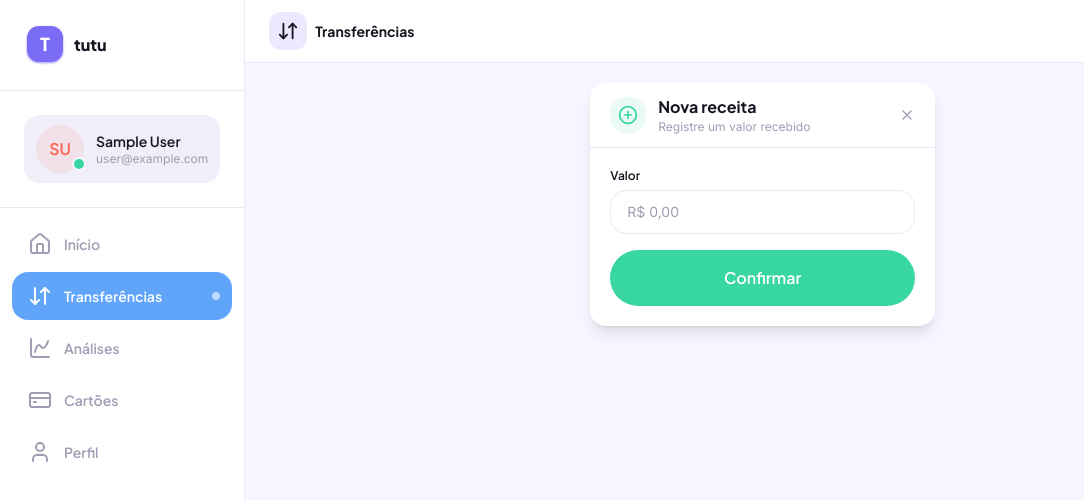
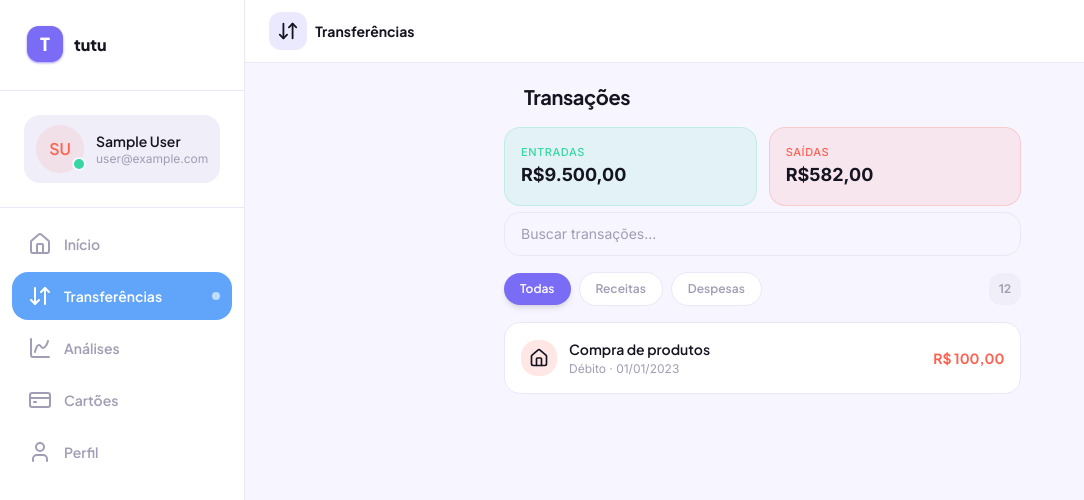
Before and after one commit to codedbytati/web-tutu-app, a React (Vite) app: page /transferencias in a window 1280 px wide. Shown: the top 500 px of the page, without its empty margins (0-1084 px from the left). Built offline with nearby package versions, Linux system fonts and the light colour scheme; no server answers; sample sign-in values are in the browser's storage.

Commit message:
feat: get Transactions page ready

```diff
--- /dev/null
+++ b/src/components/TransactionList/index.tsx
@@ -0,0 +1,39 @@
+import type { LucideIcon } from 'lucide-react'
+
+type TransactionItemProps = {
+  icon: LucideIcon;
+  description: string;
+  type: string;
+  date: string;
+  amount: string
+}
+
+export const TransactionList = ({ children }: { children: React.ReactNode }) => {
+  return (
+    <div className='bg-card rounded-2xl p-1 border border-border mt-1'>
+      {children}
+    </div>
+  )
+}
+
+TransactionList.Item = function TransactionItem({
+  icon: Icon,
+  description,
+  type,
+  date,
+  amount }: TransactionItemProps) {
+  return (
+    <div className='flex items-center justify-between p-3 cursor-pointer border-b border-b-border last:border-b-0 hover:bg-background hover:rounded-2xl'>
+      <div className='flex items-center gap-3'>
+        <div className='bg-negative/15 rounded-2xl p-2'>
+          <Icon size={20} className='text-foreground' />
+        </div>
+        <div className='flex flex-col gap-0.5'>
+          <p className='font-display font-semibold text-sm text-foreground'>{description}</p>
+          <p className='text-xs text-muted-foreground'>{type} · {date}</p>
+        </div>
+      </div>
+      <p className='font-display font-bold text-sm text-negative'>R$ {amount}</p>
+    </div>
+  )
+}
--- a/src/pages/Home/components/Transactions/components/Items/index.tsx
+++ /dev/null
@@ -1,18 +0,0 @@
-import { CreditCardIcon } from 'lucide-react'
-
-export const TransactionItem = () => {
-  return (
-    <div className='flex items-center justify-between p-3 cursor-pointer border-b border-b-border last:border-b-0 hover:bg-background hover:rounded-2xl'>
-      <div className='flex items-center gap-3'>
-        <div className='bg-negative/15 rounded-2xl p-2'>
-          <CreditCardIcon size={20} className='text-foreground' />
-        </div>
-        <div className='flex flex-col gap-0.5'>
-          <p className='font-display font-semibold text-sm text-foreground'>Compra de produtos</p>
-          <p className='text-xs text-muted-foreground'>Despesa · Hoje</p>
-        </div>
-      </div>
-      <p className='font-display font-bold text-sm text-negative'>R$ 100,00</p>
-    </div>
-  )
-}
--- a/src/pages/Home/components/Transactions/index.tsx
+++ /dev/null
@@ -1,16 +0,0 @@
-import { TransactionItem } from './components/Items'
-
-export const Transactions = () => {
-  return (
-    <div>
-      <div className='flex items-center justify-between'>
-        <h2 className='font-display font-bold text-sm text-foreground'>Últimas transações</h2>
-        <a href='/transferencias' className='font-semibold text-xs text-primary'>Ver todos</a>
-      </div>
-      <div className='bg-card rounded-2xl p-1 border border-border mt-1'>
-        <TransactionItem />
-        <TransactionItem />
-      </div>
-    </div>
-  )
-}
--- a/src/pages/Home/components/index.ts
+++ b/src/pages/Home/components/index.ts
@@ -1,5 +1,4 @@
 export { ActionButtons } from "./ActionButtons";
 export { Analysis } from "./Analysis";
 export { BalanceChart } from "./BalanceChart";
-export { Transactions } from "./Transactions";
 export { UserBar } from "./UserBar";
--- a/src/pages/Home/index.tsx
+++ b/src/pages/Home/index.tsx
@@ -4,9 +4,10 @@ import {
   ActionButtons,
   Analysis,
   BalanceChart,
-  Transactions,
   UserBar
 } from './components'
+import { HomeIcon } from 'lucide-react'
+import { TransactionList } from '@tutu-components/TransactionList'
 
 export const Home = () => {
   const { loggedUser } = useAuth()
@@ -22,7 +23,21 @@ export const Home = () => {
         <ActionButtons />
         <Analysis />
         <BalanceChart />
-        <Transactions />
+        <div>
+          <div className='flex items-center justify-between'>
+            <h2 className='font-display font-bold text-sm text-foreground'>Últimas transações</h2>
+            <a href='/transferencias' className='font-semibold text-xs text-primary'>Ver todos</a>
+          </div>
+          <TransactionList>
+            <TransactionList.Item
+              icon={HomeIcon}
+              description='Compra de produtos'
+              type='Débito'
+              date='01/01/2023'
+              amount='100,00'
+            />
+          </TransactionList>
+        </div>
       </div>
     </div>
   )
--- a/src/pages/Profile/index.tsx
+++ b/src/pages/Profile/index.tsx
@@ -1,6 +1,6 @@
 import { ColoredCard } from '@tutu-components'
 import { Avatar, Button, Text } from '@tutu-ui'
-import { ChevronRight, UserIcon } from 'lucide-react'
+import { ChevronRight, CircleQuestionMarkIcon, LockIcon, UserIcon } from 'lucide-react'
 import { useNavigate } from 'react-router'
 import { useAuth } from '../../contexts/authContext'
 
@@ -26,6 +26,7 @@ export const Profile = () => {
             </div>
           </div>
         </ColoredCard>
+        <div className='flex flex-col gap-4'>
           <div className='flex items-center justify-between py-3.5 px-4 rounded-2xl bg-card border border-border'>
             <div className='flex items-center gap-3'>
               <div className='bg-muted rounded-xl p-2'>
@@ -38,6 +39,31 @@ export const Profile = () => {
             </div>
             <ChevronRight size={16} className='text-muted-foreground' />
           </div>
+          <div className='flex items-center justify-between py-3.5 px-4 rounded-2xl bg-card border border-border'>
+            <div className='flex items-center gap-3'>
+              <div className='bg-muted rounded-xl p-2'>
+                <LockIcon size={20} />
+              </div>
+              <div>
+                <Text className='font-semibold font-display'>Segurança</Text>
+                <Text appearance='caption' className='text-muted-foreground '>Gerencie a sua senha</Text>
+              </div>
+            </div>
+            <ChevronRight size={16} className='text-muted-foreground' />
+          </div>
+          <div className='flex items-center justify-between py-3.5 px-4 rounded-2xl bg-card border border-border'>
+            <div className='flex items-center gap-3'>
+              <div className='bg-muted rounded-xl p-2'>
+                <CircleQuestionMarkIcon size={20} />
+              </div>
+              <div>
+                <Text className='font-semibold font-display'>Ajuda & Suporte</Text>
+                <Text appearance='caption' className='text-muted-foreground '>Central de ajuda, contato</Text>
+              </div>
+            </div>
+            <ChevronRight size={16} className='text-muted-foreground' />
+          </div>
+        </div>
         <Button
           size='md'
           className='bg-negative/10 border border-negative/15 text-negative'
--- /dev/null
+++ b/src/pages/Transactions/index.tsx
@@ -0,0 +1,47 @@
+import { TransactionList } from '@tutu-components/TransactionList'
+import { Text, TextField } from '@tutu-ui'
+import { HomeIcon } from 'lucide-react'
+
+export const Transactions = () => {
+  return (
+    <div className='w-1/2'>
+      <Text appearance='h3' as='h1' className='font-bold mb-4 mx-5'>Transações</Text>
+      <div className='grid grid-cols-2 gap-3'>
+        <div className='rounded-2xl bg-positive/10 border border-positive/20 p-4'>
+          <Text appearance='overline' className='text-positive'>Entradas</Text>
+          <Text appearance='body2' className='font-bold text-lg'>R$9.500,00</Text>
+        </div>
+        <div className='rounded-2xl bg-negative/10 border border-negative/20 p-4'>
+          <Text appearance='overline' className='text-negative'>Saídas</Text>
+          <Text appearance='body2' className='font-bold text-lg'>R$582,00</Text>
+        </div>
+      </div>
+      <TextField placeholder='Buscar transações...' label='' />
+      <div className='flex items-center justify-between my-4'>
+        <div className='flex items-center gap-2'>
+          <div className='bg-primary px-4 py-2 rounded-4xl shadow-md'>
+            <p className='text-white font-semibold font-display text-xs'>Todas</p>
+          </div>
+          <div className='bg-white px-4 py-2 rounded-4xl border border-border'>
+            <p className='text-muted-foreground font-semibold font-display text-xs'>Receitas</p>
+          </div>
+          <div className='bg-white px-4 py-2 rounded-4xl border border-border'>
+            <p className='text-muted-foreground font-semibold font-display text-xs'>Despesas</p>
+          </div>
+        </div>
+        <div className='bg-muted rounded-xl px-2.5 py-2'>
+          <p className='text-muted-foreground font-semibold text-xs'>12</p>
+        </div>
+      </div>
+      <TransactionList>
+        <TransactionList.Item
+          icon={HomeIcon}
+          description='Compra de produtos'
+          type='Débito'
+          date='01/01/2023'
+          amount='100,00'
+        />
+      </TransactionList>
+    </div>
+  )
+}
--- a/src/pages/Transfers/index.tsx
+++ /dev/null
@@ -1,22 +0,0 @@
-import { TextField } from '@tutu-ui/Form/TextField'
-import { Modal } from '@tutu-ui/Modal'
-import { PlusCircle } from 'lucide-react'
-
-export const Transfers = () => {
-  return (
-    <Modal>
-      <Modal.Header>
-        <div className='bg-positive/10 rounded-2xl p-2'>
-          <PlusCircle size={20} className='text-positive' />
-        </div>
-        <div>
-          <h1 className='font-display font-bold text-base text-foreground'>Nova receita</h1>
-          <p className='text-xs text-muted-foreground'>Registre um valor recebido</p>
-        </div>
-      </Modal.Header>
-      <Modal.Body>
-        <TextField label='Valor' placeholder='R$ 0,00' />
-      </Modal.Body>
-    </Modal>
-  )
-}
--- a/src/router.tsx
+++ b/src/router.tsx
@@ -4,7 +4,7 @@ import { LogIn } from './pages/LogIn'
 import { Register } from './pages/Register'
 import { Home } from './pages/Home'
 import { PageNotFound } from './pages/PageNotFound'
-import { Transfers } from './pages/Transfers'
+import { Transactions } from './pages/Transactions'
 import { Profile } from './pages/Profile'
 import { ProtectedRoute } from './layouts/ProtectedRoute'
 
@@ -33,7 +33,7 @@ export const router = createBrowserRouter([
           },
           {
             path: '/transferencias',
-            element: <Transfers />,
+            element: <Transactions />,
           },
           {
             path: '/perfil',
```
Also changed, not shown: src/ui/Modal/index.tsx (+1 -26 lines). Lines whose indentation alone changed are shown as unchanged.
